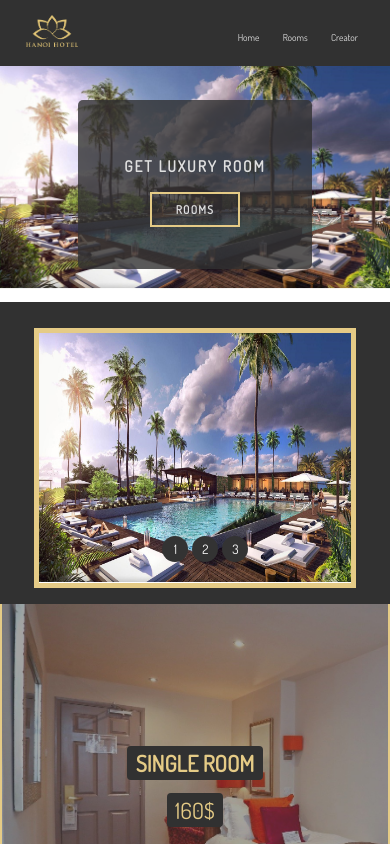
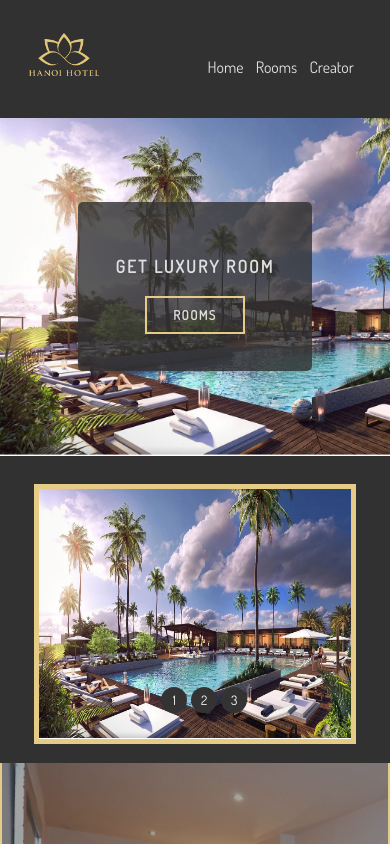
Before and after one commit to yusufmertt/hotel-landing, a plain HTML site: page index.html in a window 390 px wide. Shown: the top 844 px of the page. Drawn offline with Linux system fonts and the light colour scheme.

Commit message:
mobile improvements

```diff
--- a/base/_base.scss
+++ b/base/_base.scss
@@ -11,9 +11,9 @@ body{
 
 }
 
-@media only screen and (max-width: 800px) {
+@media only screen and (max-width: 600px) {
     html{
-        font-size: 40%;
+        font-size: 45%;
 
         overflow-x: hidden;
 
@@ -21,10 +21,23 @@ body{
     body{
         overflow-x: hidden;
     }
+    .heading{
+        font-size: 5rem;
+        &__logo{
+            height: 6rem;
+        }
+    }
+    .nav{
+        &__items{
+            font-size: 2.2rem;
+            margin-right: .7rem;
+        }
+    }
     .content-first{
 
         font-size: 1.3rem;
-        height: 28vh;
+        height: 40vh;
+        background-size: auto 40vh;
         &__inner{
             height:20vh;
             &--text{
```
Also changed, not shown: css/main.css, 1 other file.
